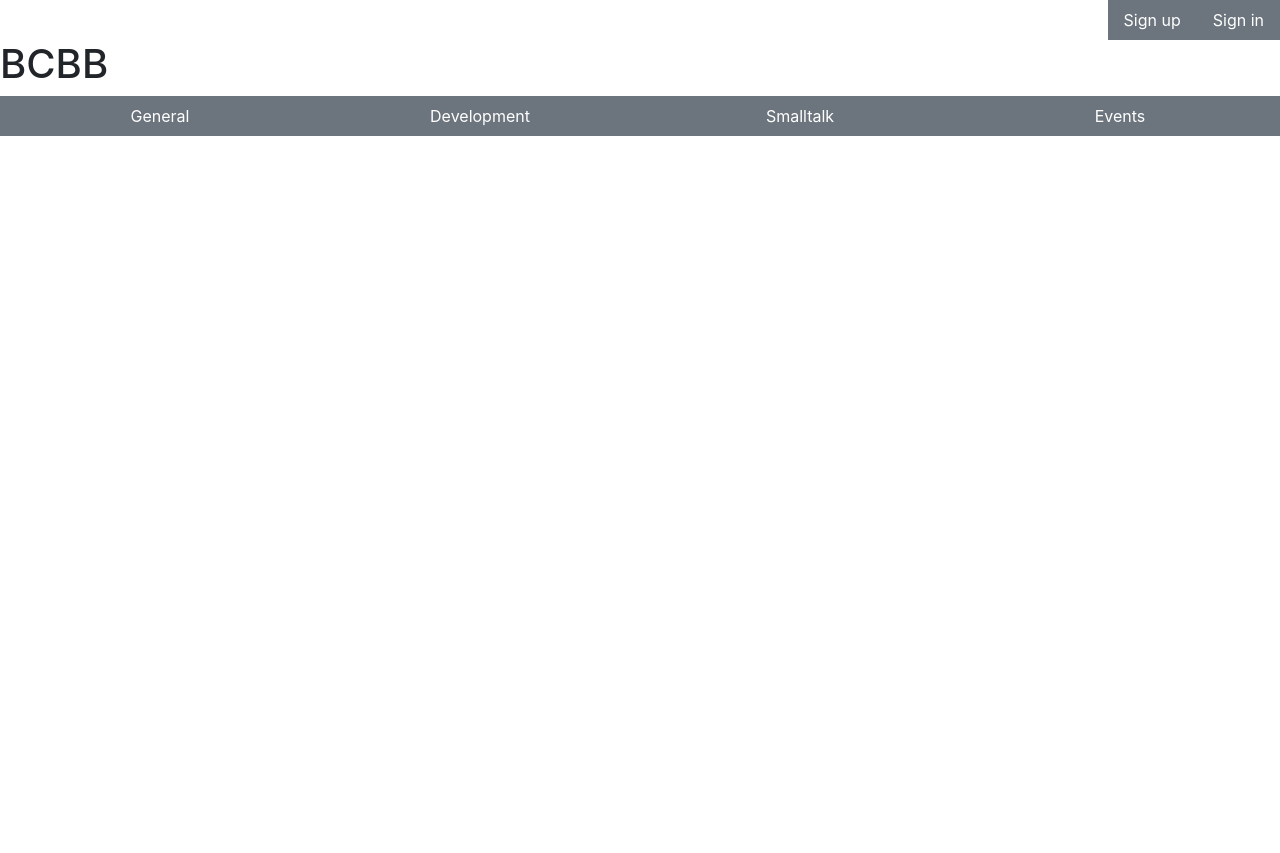
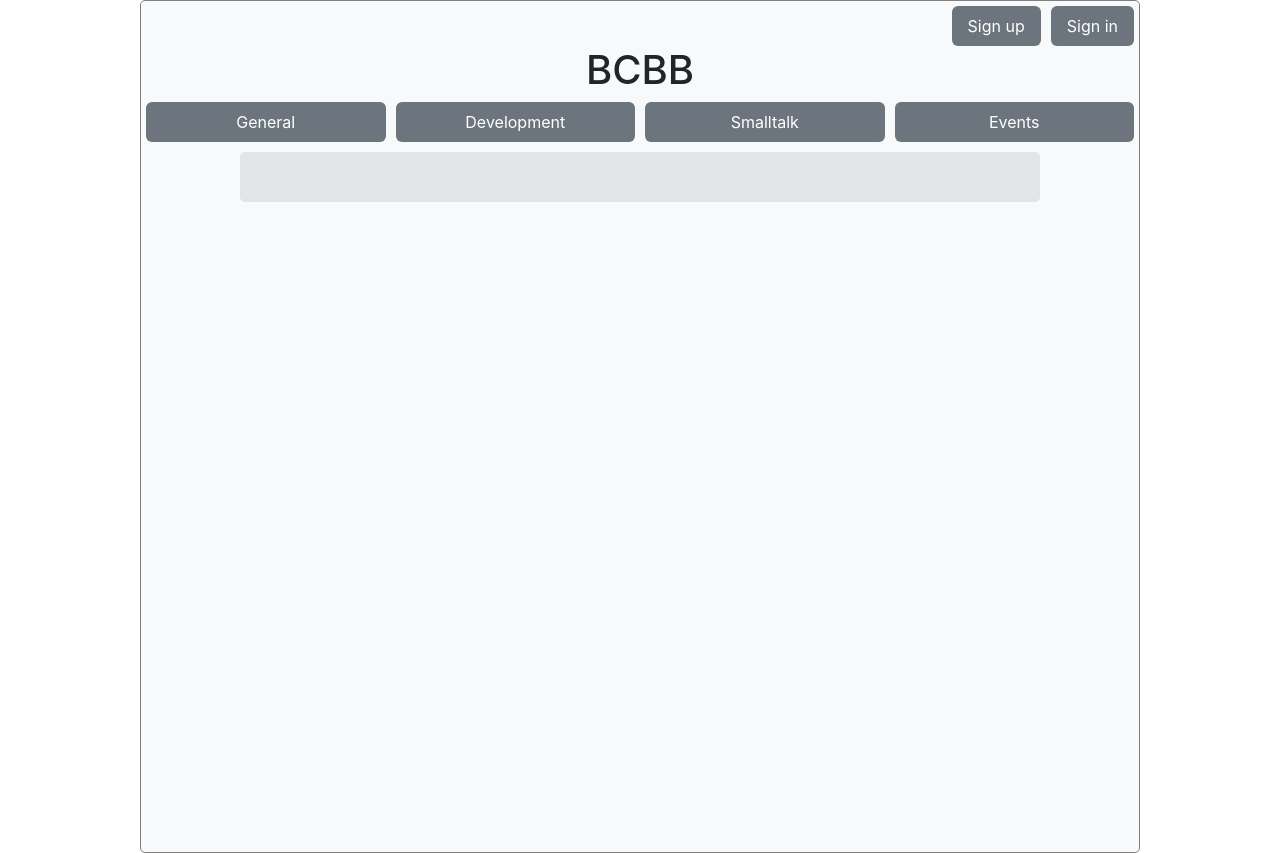
Before and after one commit to AnthonySchyns/Project02-bcbb, a PHP site: page / in a window 1280 px wide. Before the commit the page ends 136 px from the top, so only its background shows below. Run offline with PHP 8.4, Linux system fonts and the light colour scheme.

Commit message:
style boostrap topic

```diff
--- /dev/null
+++ b/src/styles/style.css
@@ -0,0 +1,66 @@
+.main-container {
+  width: 1000px;
+  border: 1px solid gray;
+  border-radius: 5px;
+  margin: 0 auto;
+  background-color: #F8F9FA;
+}
+.main-container h1 {
+  text-align: center;
+}
+.main-container .nav {
+  margin-top: 5px;
+}
+.main-container .nav-item {
+  border-radius: 6px;
+  margin-left: 5px;
+  margin-right: 5px;
+}
+.main-container .board-topic-container {
+  height: 700px;
+  margin-top: 10px;
+}
+.main-container .board-topic-container .board-topic-elements {
+  height: 50px;
+  width: 800px;
+  margin: 0 auto;
+  margin-top: 5px;
+  background-color: #E3E4E6;
+  border-radius: 5px;
+}
+
+.login-container {
+  margin: 0 auto;
+  margin-top: 50px;
+  border: 1px solid gray;
+  border-radius: 5px;
+  height: 500px;
+  width: 500px;
+  text-align: center;
+}
+.login-container h3 {
+  margin-top: 15px;
+}
+.login-container .form-group {
+  margin-top: 20px;
+  margin-left: 40px;
+}
+
+.register-container {
+  margin: 0 auto;
+  margin-top: 50px;
+  border: 1px solid gray;
+  border-radius: 5px;
+  height: 500px;
+  width: 500px;
+  text-align: center;
+}
+.register-container h3 {
+  margin-top: 15px;
+}
+.register-container .form-group {
+  margin-top: 20px;
+  margin-left: 40px;
+}
+
+/*# sourceMappingURL=style.css.map */
--- /dev/null
+++ b/src/styles/style.scss
@@ -0,0 +1,64 @@
+.main-container {
+    width: 1000px;
+    border: 1px solid gray;
+    border-radius: 5px;
+    margin: 0 auto;
+    background-color: #F8F9FA;
+    h1 {
+        text-align: center;
+    }
+    .nav {
+        margin-top: 5px;
+    }
+    .nav-item {
+        border-radius: 6px;
+        margin-left: 5px;
+        margin-right: 5px;
+    }
+    .board-topic-container {
+        height: 700px;
+        margin-top: 10px;
+        .board-topic-elements {
+            height: 50px;
+            width: 800px;
+            margin: 0 auto;
+            margin-top: 5px;
+            background-color: #E3E4E6;
+            border-radius: 5px;
+        }
+    }
+}
+
+.login-container {
+    margin: 0 auto;
+    margin-top: 50px;
+    border: 1px solid gray;
+    border-radius: 5px;
+    height: 500px;
+    width: 500px;
+    text-align: center;
+    h3 {
+        margin-top: 15px;
+    }
+    .form-group {
+        margin-top: 20px;
+        margin-left: 40px;
+    }
+}
+
+.register-container {
+    margin: 0 auto;
+    margin-top: 50px;
+    border: 1px solid gray;
+    border-radius: 5px;
+    height: 500px;
+    width: 500px;
+    text-align: center;
+    h3 {
+        margin-top: 15px;
+    }
+    .form-group {
+        margin-top: 20px;
+        margin-left: 40px;
+    }
+}
```
Also changed, not shown: src/topic.php (renamed from topic.html, +16 -2 lines), 1 other file.
